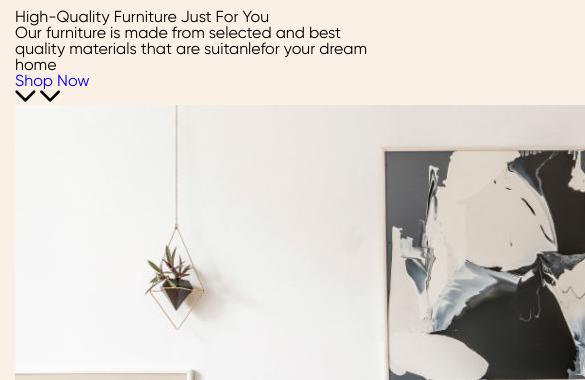
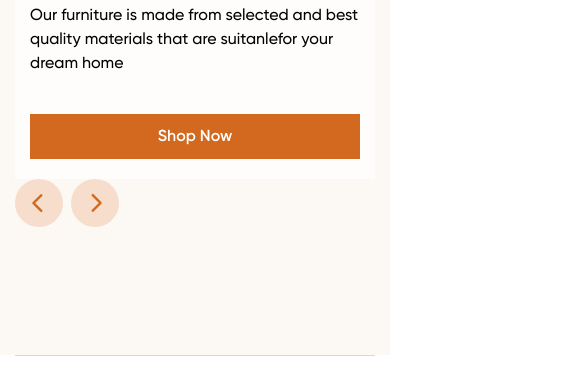
Before and after one commit to anatoleFides/Funiro, a plain HTML site: page index.html in a window 390 px wide. Shown: the part 131-511 px from the top of the page, 585 px wide, since content can reach past the window. Drawn offline with nearby package versions, Linux system fonts and the light colour scheme; files whose address does not match are found by name.

Commit message:
style css aroow from slider

```diff
--- a/css/allstyle.css
+++ b/css/allstyle.css
@@ -3,15 +3,14 @@ html{
 }
 body{
 	font-family: 'Gilroy';
-	background: #FAF0E6;
 	font-size: 16px;
 	height: 100%;
 }
-@media (max-width: 768px){
+/* @media (max-width: 768px){
 	body{
 		overflow: hidden;
 	}
-}
+} */
 .wrapper{
 	min-height: 100%;
 	display: flex;
@@ -22,6 +21,15 @@ body{
 button{
 	background: transparent;
 	border: none;
+}
+.btn{
+	display: inline-flex;
+	text-align: center;
+	justify-content: center;
+	align-items: center;
+	padding: 0 15px;
+	min-height: 48px;
+	transition: all .3s ease;
 }
 .container{
 	max-width: 1240px;
@@ -38,8 +46,47 @@ button{
 @media (max-width: 768px){
 	._footer-title {
 		font-size: 20px;
-
-
-
 	}
 }
+
+/*ARROWS*/
+.slider-arrows {
+	display: grid;
+	grid-template-columns: repeat(2, 48px);
+	column-gap: 8px;
+}
+.slider-arrow{
+	border-radius: 50%;
+	height: 48px;
+	background: rgba(232, 159, 113, 0.3);
+	color: #D2691E;
+	font-size: 12px;
+	cursor: pointer;
+	transition: all .3s ease;
+	position: relative;
+}
+@media (any-hover: hover){
+	.slider-arrow:hover{
+		color: #fff;
+		background: #D2691E;
+	}
+}
+.slider-arrow_prev:before {
+	position: absolute;
+	transform: translate(-60%, -50%) rotate(90deg);
+}
+.slider-arrow_next:before {
+	position: absolute;
+	transform: translate(-40%, -50%) rotate(-90deg);
+}
+.slider-arrow_white{
+	box-shadow: 0 4px 14px 1px rgba(0, 0, 0, 0.16);
+	background: #fff;
+
+}
+@media (any-hover: hover){
+	.slider-arrow_white:hover{
+		color: #fff;
+		background: #D2691E;
+	}
+}
--- a/css/footer.css
+++ b/css/footer.css
@@ -36,8 +36,6 @@
 		margin-bottom: 16px;
 	}
 }
-.footer__logo {}
-
 .footer__text {
 	line-height: 150%;
 	color: #A9A9A9;
@@ -115,13 +113,13 @@
 	align-items: center;
 	justify-content: space-between;
 }
-	.menu-footer__arrow{
+	.menu-footer__button ._icon-arrow-down{
 		display: block;
 		transition: all .3s ease;
 		font-size: 14px;
 		margin: 0 0 .67em 15px;
 	}
-	.menu-footer__button._init .menu-footer__arrow{
+	.menu-footer__button._init ._icon-arrow-down{
 		transform: rotate(-180deg);
 		color:  #D2691E;
 	}
--- a/css/header.css
+++ b/css/header.css
@@ -13,6 +13,7 @@
 	width: 100%;
 	left: 0;
 	top: 0;
+	background: #fcf8f3;
 }
 .header__wrapper {
 	position: fixed;
@@ -20,6 +21,7 @@
 	left: 0;
 	top: 0;
 	z-index: 50;
+
 
 }
 .header__container {
--- a/css/mainSlider.css
+++ b/css/mainSlider.css
@@ -4,34 +4,151 @@
 
 }
 .page__main-slider {}
-.main-slider {}
-.main-slider__container {}
-.container {}
-.main-slider__body{
-	margin: 140px 0 0 0;
+.main-slider {
+	background: #fcf8f3;
+}
+.main-slider__container {
+	position: relative;
+}
+@media (min-width: 992px){
+	.main-slider__container:before{
+		content: '';
+		position: absolute;
+		top: 0;
+		right: 376px;
+		width: 100vw;
+		height: 100%;
+		background: #f9f1e7;
+
+
+	}
 }
 
-.main-slider__content {}
-.content-main {}
-.content-main__title {}
-.content-main__text {}
-.content-main__button {}
-.main-slider__slider {}
-.slider-main {}
+.main-slider__body{
+	position: relative;
+	z-index: 2;
+	padding: 140px 0 0 0;
+}
+@media (max-width: 992px){
+	.main-slider__body{
+		padding: 80px 0 0 0;
+	}
+}
+@media (max-width: 768px){
+	.main-slider__body{
+		padding: 50px 0 0 0;
+	}
+}
+@media (min-width: 768px){
+	.main-slider__body{
+		display: flex;
+	}
+}
+.main-slider__content {
+	flex: 0 0 39%;
+}
+.content-main {
+	position: relative;
+	z-index: 5;
+	padding: 55px;
+	background: rgba(255, 255, 255, 0.72);
+}
+@media (max-width: 992px){
+	.content-main {
+		padding: 30px 20px;
+	}
+}
+@media (max-width: 768px){
+	.content-main {
+		padding: 20px 15px;
+	}
+}
+.content-main__title {
+	font-size: 56px;
+	font-weight: 700;
+	line-height: 120%;
+}
+.content-main__title:not(:last-child){
+	margin: 0 0 0.28em 0;
+}
+.content-main__text {
+	font-size: 20px;
+	font-weight: 500;
+	line-height: 150%;
+}
+.content-main__text:not(:last-child){
+	margin: 0 0 2.4em 0;
+}
+.content-main__button {
+	width: 100%;
+	font-size: 20px;
+	font-weight: 600;
+	min-height: 78px;
+	color: #fff;
+	background: #D2691E;
+}
+@media (any-hover: hover){
+	.content-main__button:hover {
+		background: #843f0e;
+	}
+}
+@media (max-width: 1200px){
+	.content-main__title{
+		font-size: 41px;
+	}
+	.content-main__text{
+		font-size: 19px;
+	}
+	.content-main__button {
+		font-size: 19px;
+		min-height: 60px;
+	}
+}
+@media (max-width: 992px){
+	.content-main__title{
+		font-size: 32px;
+	}
+	.content-main__text{
+		font-size: 18px;
+	}
+	.content-main__button {
+		font-size: 18px;
+		min-height: 55px;
+	}
+}
+@media (max-width: 768px){
+	.content-main__title{
+		font-size: 24px;
+	}
+	.content-main__text{
+		font-size: 16px;
+	}
+	.content-main__button {
+		font-size: 16px;
+		min-height: 45px;
+	}
+}
+
+.main-slider__slider {
+	flex: 1 1 auto;
+	max-width: 0;
+}
+.slider-main {
+
+}
 .slider-main__controls {}
 .controls-slider-main {}
 .controls-slider-main__dots {}
 .controls-slider-main__arrows {}
-.slider-arrows {}
-.slider-arrows_prev {}
-._icon-arrow-down {}
-.slider-arrows_next {}
+
 .slider-main__body {}
 .swiper {}
 .slider-main__slide {}
 .slider-main__image {}
 ._ibg {}
-.slider-main__content {}
+.slider-main__content {
+	font-size: 16px;
+}
 .slider-main__title {}
 .slider-main__text {}
 .slider-main__price {}
--- a/index.html
+++ b/index.html
@@ -4,9 +4,10 @@
 	<meta charset="UTF-8">
 	<meta name="viewport" content="width=device-width, initial-scale=1.0">
 	<title>Funiro.</title>
+	<link rel="stylesheet" href="https://unpkg.com/swiper@7/swiper-bundle.min.css">
+	<link rel="stylesheet" href="css/style.css">
 	<script src="https://ajax.googleapis.com/ajax/libs/jquery/3.6.0/jquery.min.js"></script>
-	<script src="https://unpkg.com/swiper/swiper-bundle.min.js"></script>
-	<link rel="stylesheet" href="css/style.css">
+	<script src="https://unpkg.com/swiper@7/swiper-bundle.min.js"></script>
 </head>
 	<body>
 		<div class="wrapper">
@@ -99,26 +100,28 @@
 							<div class="main-slider__content content-main">
 								<h1 class="content-main__title">High-Quality Furniture Just For You</h1>
 								<div class="content-main__text">Our furniture is made from selected and best quality materials that are suitanlefor your dream home</div>
-								<a href="#" class="content-main__button">Shop Now</a>
+								<a href="#" class="content-main__button btn">Shop Now</a>
 							</div>
 							<div class="main-slider__slider slider-main ">
 								<div class="slider-main__controls controls-slider-main">
 									<div class="controls-slider-main__dots"></div>
-									<div class="controls-slider-main__arrows slider-arrows ">
-										<button type="button" class="slider-arrows slider-arrows_prev _icon-arrow-down"></button>
-										<button type="button" class="slider-arrows slider-arrows_next _icon-arrow-down"></button>
+									<div class="controls-slider-main__arrows slider-arrows">
+										<button type="button" class="slider-arrow slider-arrow_prev _icon-arrow-down"></button>
+										<button type="button" class="slider-arrow slider-arrow_next _icon-arrow-down"></button>
 									</div>
 								</div>
 								<div class="slider-main__body swiper">
-									<div class="slider-main__slide">
+									<div class="slider-main__wrapper swiper-wrapper">
+										<div class="slider-main__slide swiper-slide">
 											<div class="slider-main__image _ibg">
-											<img src="image/slide01.jpg" alt="Image">
+												<!-- <img src="image/slide01.jpg" alt="Image"> -->
 											</div>
 											<a href="#" class="slider-main__content">
 												<div class="slider-main__title">Bohauss</div>
 												<div class="slider-main__text">Luxury big sofa 2-seat</div>
 												<div class="slider-main__price _icon-arrow-link">Rp 17.000.000</div>
 											</a>
+										</div>
 									</div>
 								</div>
 							</div>
--- a/js/script.js
+++ b/js/script.js
@@ -34,7 +34,7 @@ $(document).ready(function(){
 	//Burger
 	$('.icon-menu').click(function(event) {
 		$('.icon-menu, .menu__body').toggleClass('_open');
-		$('body').toggleClass('lock');
+		//$('body').toggleClass('lock');
 	});
 	//spoller
 
@@ -92,8 +92,8 @@ if (document.querySelector('.slider-main__body')){
 			clickable: true,
 		},
 		navigation:{
-			nextEl: '.slider-main .slider-arrows_next',
-			prevEL: '.slider-main .slider-arrows_prev',
+			nextEl: '.slider-main .slider-arrow_next',
+			prevEL: '.slider-main .slider-arrow_prev',
 		}
 	});
 }
```
Lines whose indentation alone changed are shown as unchanged.
